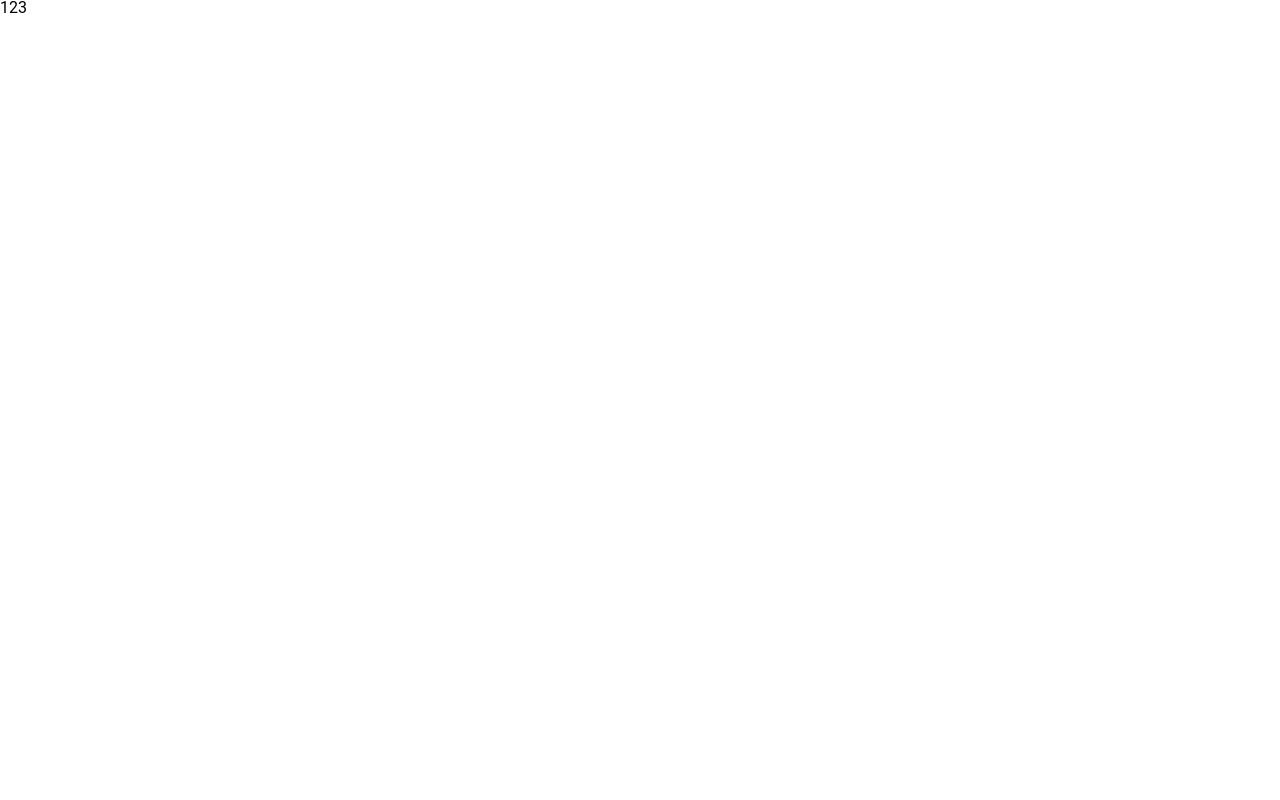
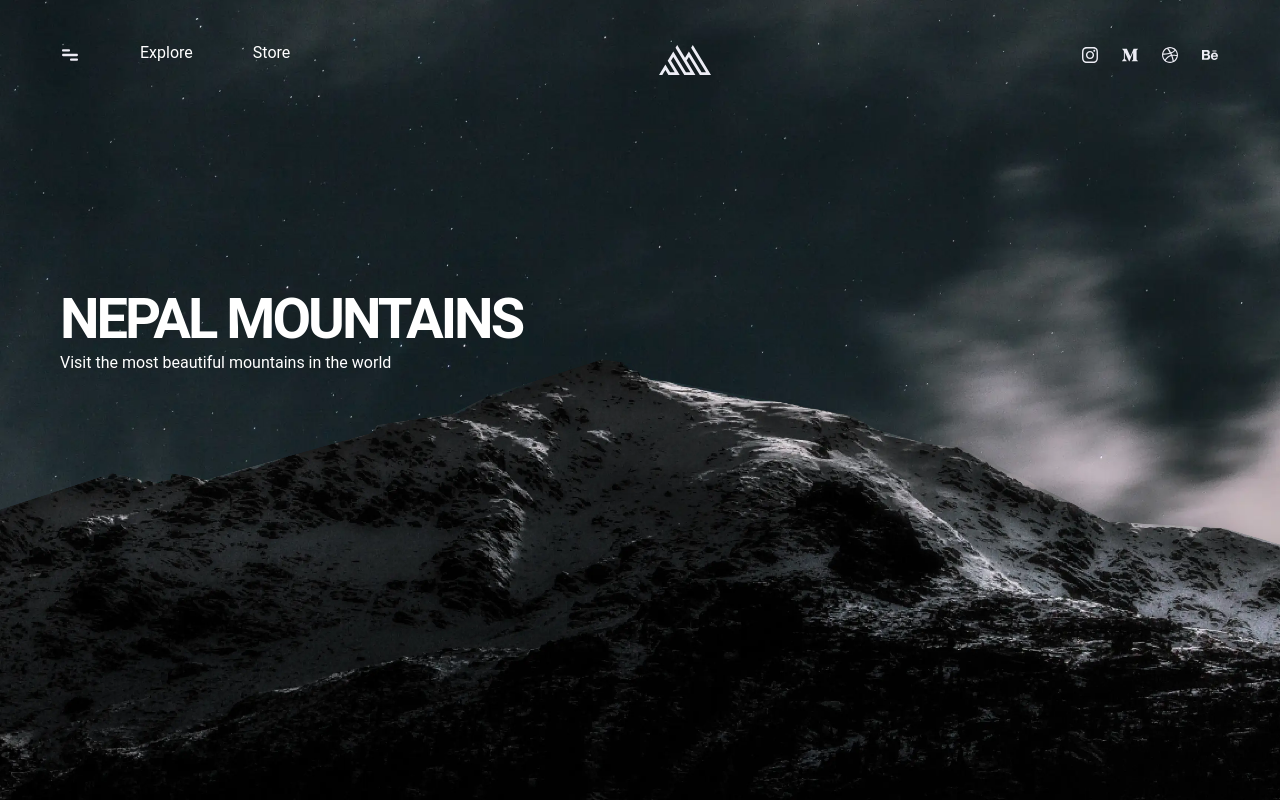
Before and after one commit to Blenemy/MNTN, a React (Create React App) app: page / in a window 1280 px wide. Built offline with nearby package versions, Linux system fonts and the light colour scheme.

Commit message:
ref: refactored components

```diff
--- /dev/null
+++ b/src/App.scss
@@ -0,0 +1,8 @@
+.wrapper {
+  min-height: 100vh;
+  color: #fff;
+}
+
+._container {
+  padding: 0 60px;
+}
--- a/src/App.tsx
+++ b/src/App.tsx
@@ -1,7 +1,15 @@
 import "./styles/_reset.scss";
+import "./App.scss";
+import Parallax from "./components/Parallax/Parallax";
 
 function App() {
-  return <div className="App">123</div>;
+  return (
+    <div className="App">
+      <div className="wrapper">
+        <Parallax />
+      </div>
+    </div>
+  );
 }
 
 export default App;
```
